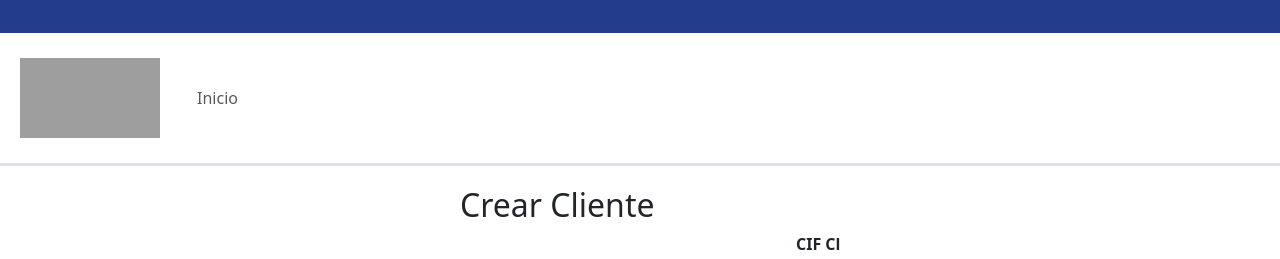
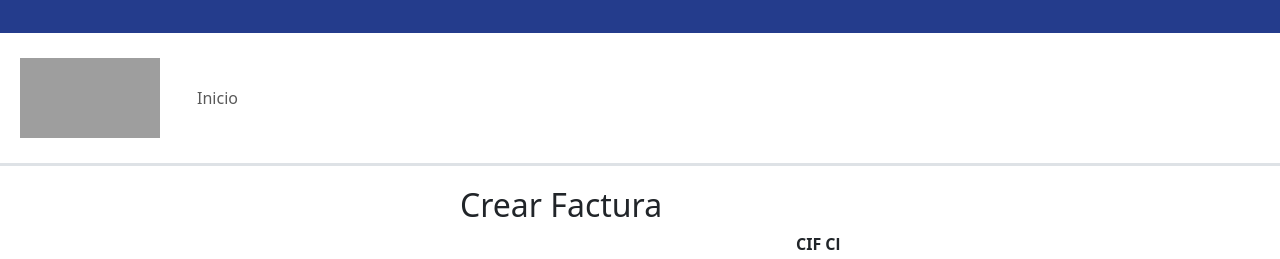
Before and after one commit to bamaSistemasf5/bamaSistemasf5Frontend, a React (Vite) app: page /create-invoice in a window 1280 px wide. Shown: the top 259 px of the page. Built offline with nearby package versions, Linux system fonts and the light colour scheme; grey boxes are pictures that could not be loaded.

Commit message:
correction

```diff
--- a/src/pages/CreateInvoice/CreateInvoice.jsx
+++ b/src/pages/CreateInvoice/CreateInvoice.jsx
@@ -84,7 +84,7 @@ const CreateInvoice = () => {
 
   return (
     <div className="edit-profile-container">
-      <h2>Crear Cliente</h2>
+      <h2>Crear Factura</h2>
       <form onSubmit={handleSubmit}>
         <div className="form-group">
           <label className="form-label">CIF Cliente:</label>
```
